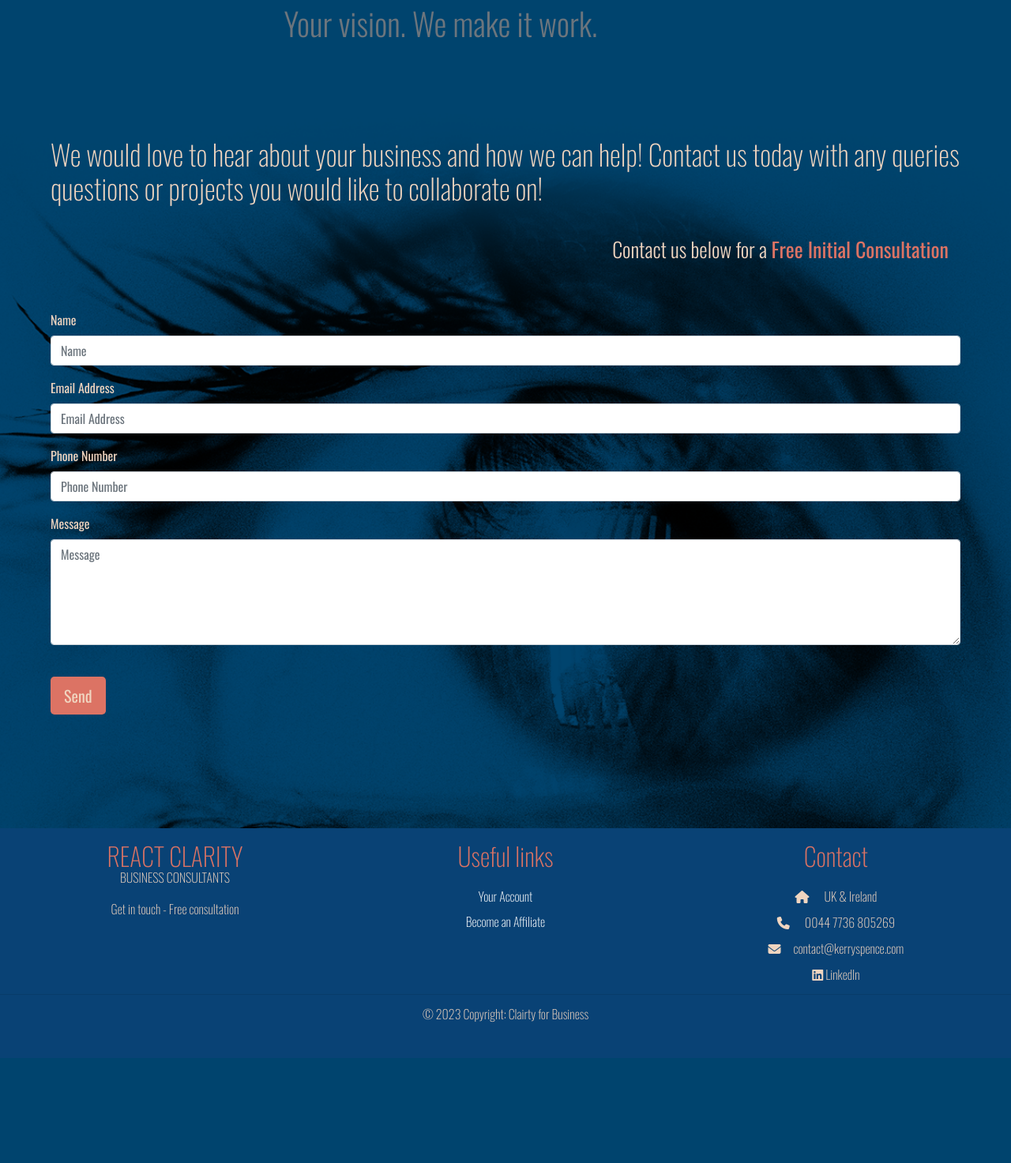
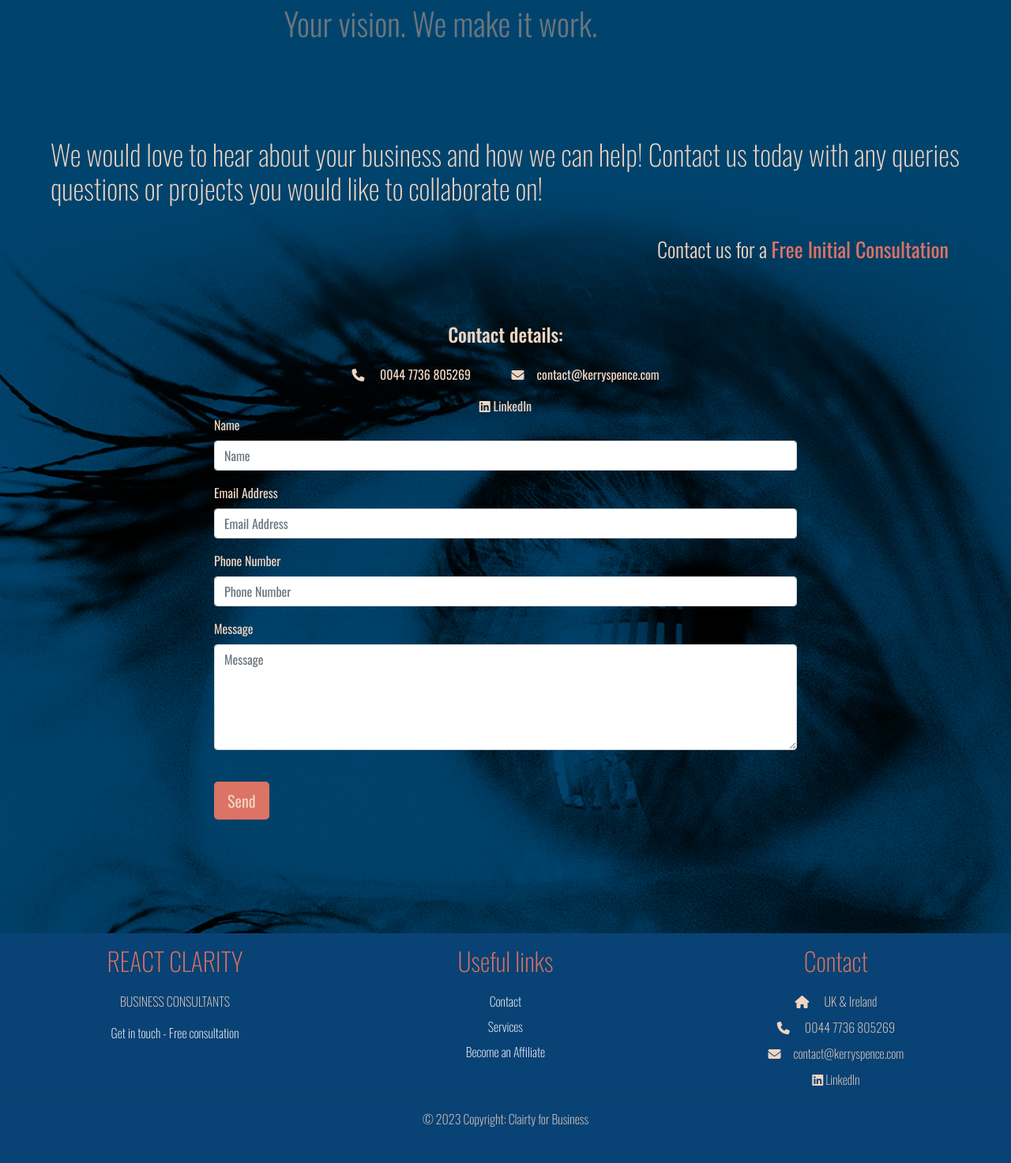
Before and after one commit to JonnyDavison/clarity01, a Flask app: page /contact in a window 1280 px wide. Shown: the part 480-1953 px from the top of the page at 79% size. Before the commit the page ends 1775 px from the top, so only its background shows below. Run offline with Flask 3, Linux system fonts and the light colour scheme; some libraries are stand-ins or nearby versions.

Commit message:
Update Content contact form, stlye on more info page

```diff
--- a/templates/base.html
+++ b/templates/base.html
@@ -79,10 +79,8 @@
                             <h6 class="mb-4 footer-logo">
                                 REACT CLARITY
                             </h6>
-                            <p class="footer-strapline mb-4">BUSINESS CONSULTANTS</p>
-                            <p>
-                                Get in touch - Free consultation
-                            </p>
+                            <p class="footer-strapline mt-4 mb-4">BUSINESS CONSULTANTS</p>
+                            <a class="text-white" href="{{ url_for('contact') }}">Get in touch - Free consultation</a>
                         </div>
 
                         <hr class="w-100 clearfix d-md-none" />
@@ -97,10 +95,13 @@
                                 Useful links
                             </h6>
                             <p>
-                                <a class="text-white">Your Account</a>
+                                <a class="text-white" href="{{ url_for('contact') }}">Contact</a>
                             </p>
                             <p>
-                                <a class="text-white">Become an Affiliate</a>
+                                <a class="text-white" href="{{ url_for('services') }}">Services</a>
+                            </p>
+                            <p>
+                                <a class="text-white" href="{{ url_for('contact') }}">Become an Affiliate</a>
                             </p>
 
                         </div>
--- a/templates/contact.html
+++ b/templates/contact.html
@@ -5,14 +5,22 @@
 <div class="row">
     <div class="col-md-12 container">
         <h1 class="h1 tagline">
-            We would love to hear about your business and how we can help! Contact us today with any queries questions or projects you would like to collaborate on!
+            We would love to hear about your business and how we can help! Contact us today with any queries questions
+            or projects you would like to collaborate on!
         </h1>
         <div class="col-md-12 container call-to-action">
             <small class="lead call-text">
-                Contact us below for a <strong>free initial consultation </strong>
+                Contact us for a <strong>free initial consultation </strong>
             </small>
         </div>
-<form method="POST" name="sentMessage" id="contactForm" novalidate>
+        <div class="col-sm-9 col-md-6 text-center offset-3 mx-auto mt-3">
+            <h4 class="mb-4">Contact details:</h4>
+            <p class="text-center"><i class="fas fa-phone mr-3"></i> 0044 7736 805269 <br class="d-md-none"><i
+                    class="fas fa-envelope ml-5 mr-3"></i>contact@kerryspence.com</p>
+            <a href="https://www.linkedin.com/in/kerryspence/" target="_blank">
+                <i class="fab fa-linkedin"></i> LinkedIn</a>
+        </div>
+        <form class="col-md-8 offset-md-2" method="POST" name="sentMessage" id="contactForm" novalidate>
             <div class="control-group">
                 <div class="form-group floating-label-form-group controls">
                     <label>Name</label>
@@ -24,8 +32,8 @@
             <div class="control-group">
                 <div class="form-group floating-label-form-group controls">
                     <label>Email Address</label>
-            <input type="email" class="form-control" placeholder="Email Address" name="email" id="email" required
-                data-validation-required-message="Please enter your email address.">
+                    <input type="email" class="form-control" placeholder="Email Address" name="email" id="email"
+                        required data-validation-required-message="Please enter your email address.">
                     <p class="help-block text-danger"></p>
                 </div>
             </div>
--- a/templates/team.html
+++ b/templates/team.html
@@ -4,8 +4,8 @@
 <div class="row featurette">
 
     <div class="col-md-7">
-        <h3>Kerry Spence</h3>
-            <h6>MD - React Clarity</h6>
+        <h1>Kerry Spence</h1>
+            <h4>MD - React Clarity</h4>
         <p>
             Kerry Spence is highly experienced corporate fighfighter , problem solver and people manager with a
             demonstrable history of identifying and correcting issues which prevent businesses from achieving
```
Also changed, not shown: templates/more.html (+8 -8 lines). Lines whose indentation alone changed are shown as unchanged.
